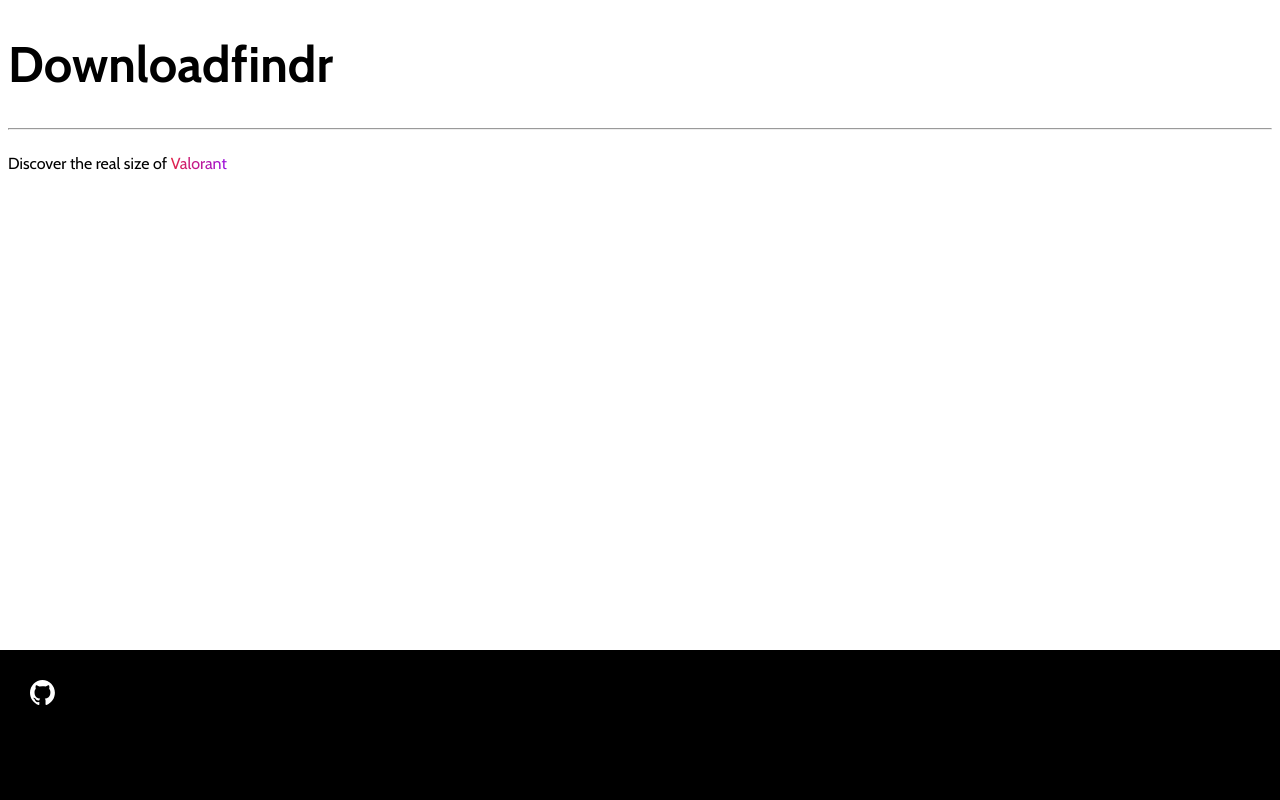
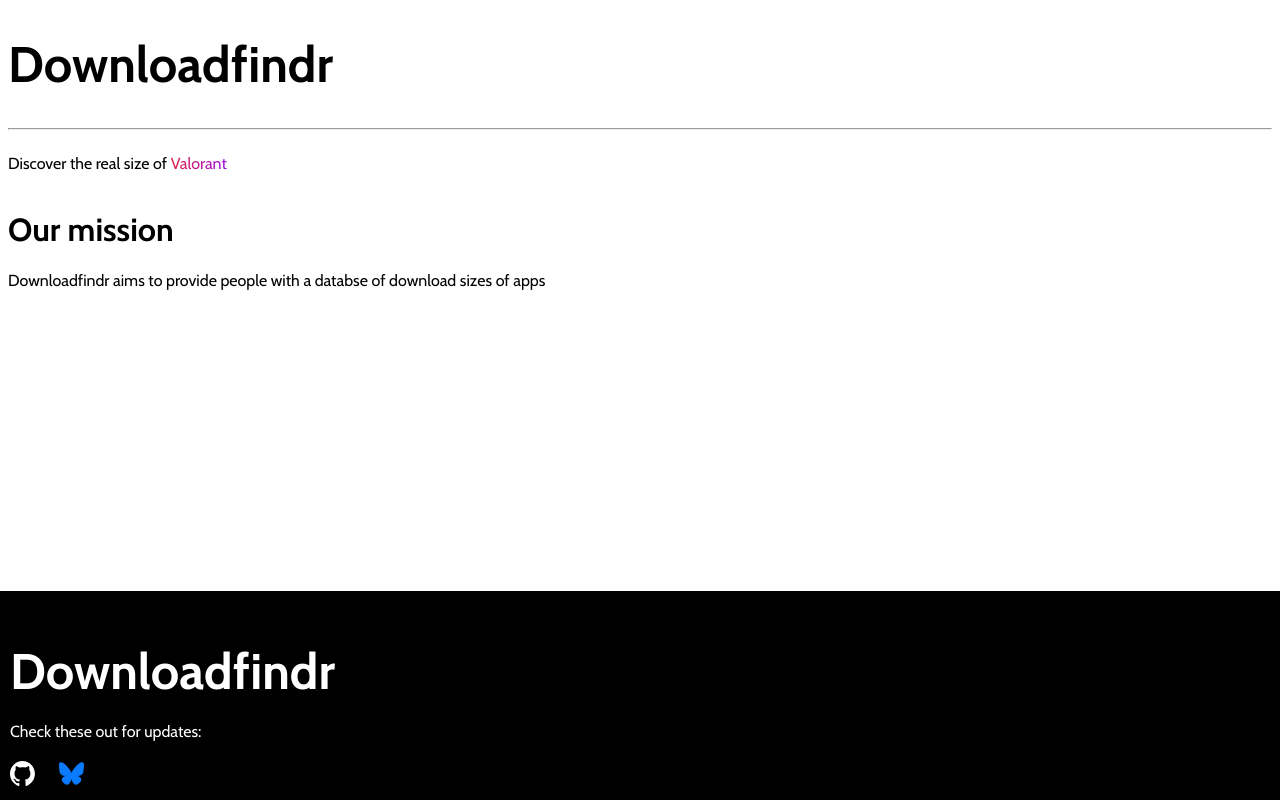
Before and after one commit to Curleta/downloadfindr, a plain HTML site: page index.html in a window 1280 px wide. Drawn offline with nearby package versions, Linux system fonts and the light colour scheme.

Commit message:
Removed unecessary files, Added connections, Updated styles

```diff
--- a/assets/main.css
+++ b/assets/main.css
@@ -9,30 +9,53 @@
     position: relative;
 }
 
+/* Footer styles */
+
 footer {
     position: absolute;
     left: 0;
     bottom: 0;
-    height: 100px;
     width: 100%;
     overflow: hidden;
-    padding: 25px 0;
+    padding: 0;
     background-color: #000;
+    color: #fff;
 }
 
-footer a {
+footer a:not(.link-icon) {
     padding: 25px;
 }
 
 footer a.link-icon {
     bottom: 0;
+    overflow: hidden;
 }
 
 footer a.link-icon img {
     width: 25px;
     height: 25px;
-    padding: 5px;
+    padding: 10px;
+    transition: ease 0.1s;
 }
+
+footer a.link-icon img:hover {
+    width: 27px;
+    height: 27px;
+}
+
+#footer-logo {
+    font-size: 50px;
+    padding: 10px;
+    font-weight: 700;
+    margin: 40px 0 0;
+}
+
+footer p {
+    padding: 10px;
+    margin: 0;
+}
+
+/* Other styles */
 
 #title {
     font-size: 50px;
--- a/index.html
+++ b/index.html
@@ -13,8 +13,19 @@
             <p>Discover the real size of </p>
             <p id="highlight-app-name">app</p>
         </div>
+        <div id="main">
+            <div class="showcase">
+                <h1 class="subtitle">Our mission</h1>
+                <p class="subtitle-description">Downloadfindr aims to provide people with a databse of download sizes of apps</p>
+            </div>
+        </div>
         <footer>
-            <a href="https://github.com/Curleta/downloadfindr" class="link-icon"><img src="/assets/github-mark-white.svg" alt="github logo"></a>
+            <p id="footer-logo">Downloadfindr</p>
+            <p>Check these out for updates:</p>
+            <div id="iconbar">
+                <a href="https://github.com/Curleta/downloadfindr" class="link-icon" title="Github"><img src="/assets/github-mark-white.svg" alt="Github logo"></a>
+                <a href="https://bsky.app/profile/curleta.bsky.social" class="link-icon" title="Bluesky"><img src="/assets/bluesky-logo.svg" alt="Bluesky logo"></a>
+            </div>
         </footer>
         <script src="/assets/app-name.js"></script>
     </body>
--- a/package.json
+++ /dev/null
@@ -1,5 +0,0 @@
-{
-  "dependencies": {
-    "firebase": "^12.6.0"
-  }
-}
```
Also changed, not shown: assets/bluesky-logo.svg (added), 1 other file.
